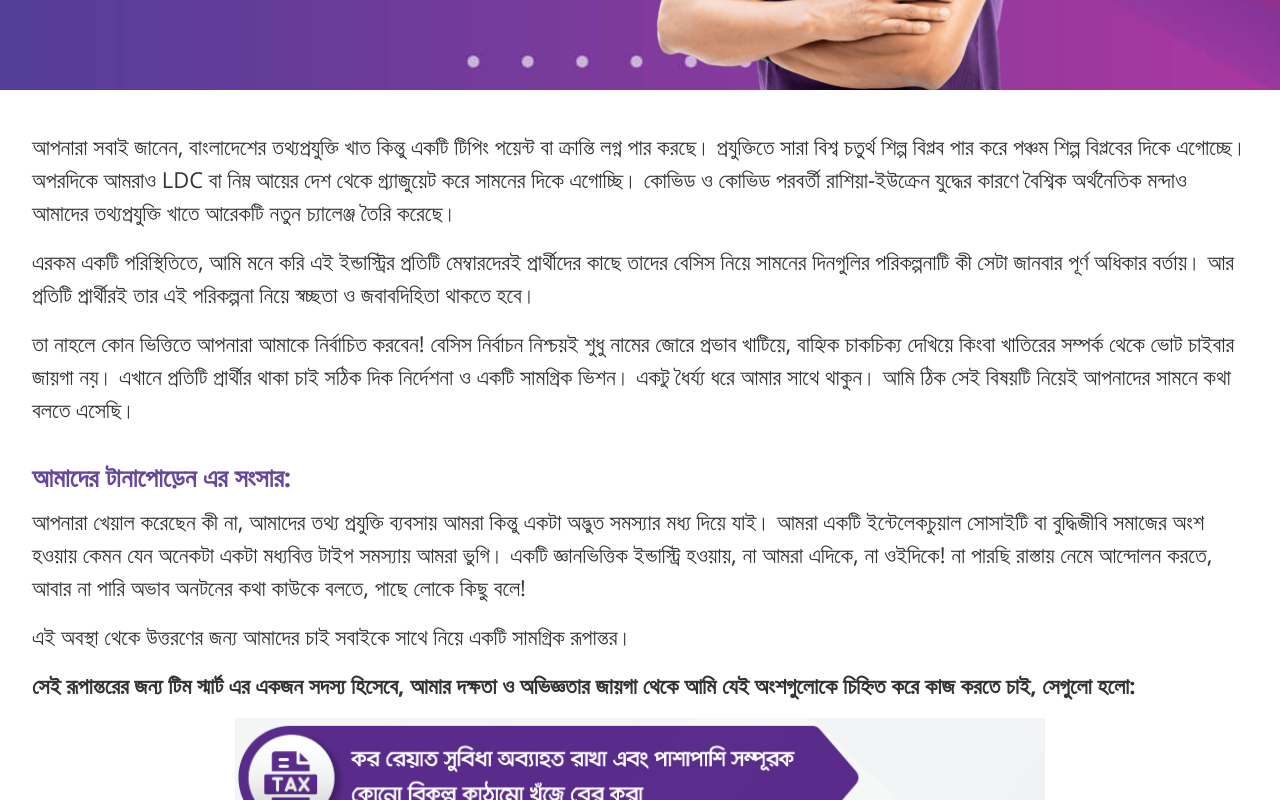
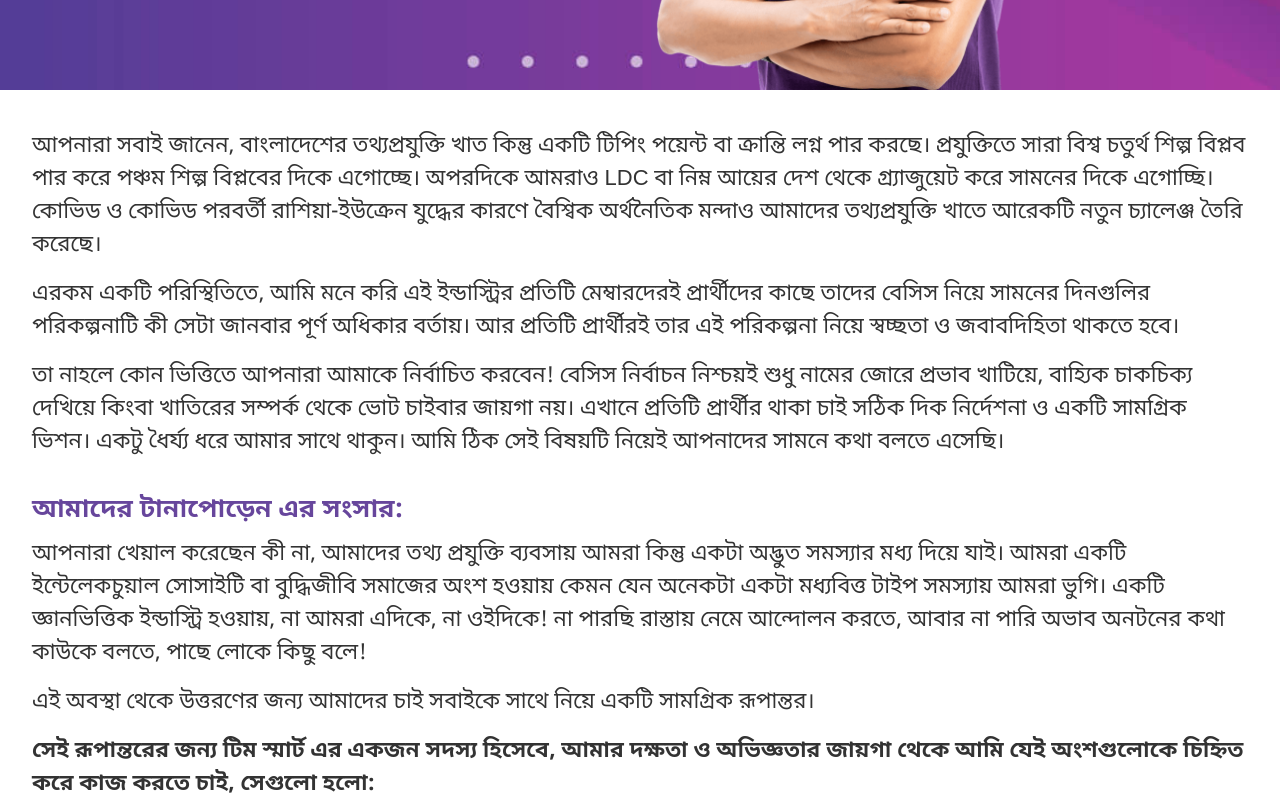
Before and after one commit to saadh393/risalat-portfolio, a React (Vite) app: page /basis in a window 1280 px wide. Shown: the part 520-1320 px from the top of the page. Built offline with nearby package versions, Linux system fonts and the light colour scheme; a web font is replaced by a local one.

Commit message:
🚀 Deploying...

```diff
--- a/index.html
+++ b/index.html
@@ -10,21 +10,20 @@
   <link rel="preconnect" href="https://fonts.gstatic.com" crossorigin />
   <link href="https://fonts.googleapis.com/css2?family=Open+Sans:wght@300;400;500;600;700;800&display=swap"
     rel="stylesheet" />
+  <link rel="stylesheet" id="google-fonts-1-css"
+    href="https://fonts.googleapis.com/css?family=Noto+Sans+Bengali:100,100italic,200,200italic,300,300italic,400,400italic,500,500italic,600,600italic,700,700italic,800,800italic,900,900italic%7CNoto+Sans:100,100italic,200,200italic,300,300italic,400,400italic,500,500italic,600,600italic,700,700italic,800,800italic,900,900italic%7CRoboto:100,100italic,200,200italic,300,300italic,400,400italic,500,500italic,600,600italic,700,700italic,800,800italic,900,900italic&amp;display=swap&amp;ver=6.5.2"
+    media="all">
 
   <meta property="og:title" content="Dr. Muhammad Risalat Siddique, Ballot 04 " />
   <meta property="og:og:description"
     content="Digital Transformation Learntrepreneur for Brands, Finance, Marketing, Social and Infrastructure Development Sectors" />
-  <meta property="og:image" content="/images/basis/meta-image-basis.png" />
+  <meta property="og:image" itemprop="image" content="/images/meta-image.png" />
   <meta property="og:image:type" content="image/jpeg" />
   <meta property="og:image:width" content="1920" />
   <meta property="og:image:height" content="1080" />
   <meta property="og:image:alt"
     content="Dr. Risalat Siddique - Digital Transformation Doctorate of Business Administration " />
 
-  <link rel="preconnect" href="https://fonts.gstatic.com/" crossorigin="">
-  <link rel="stylesheet" id="google-fonts-1-css"
-    href="https://fonts.googleapis.com/css?family=Noto+Sans+Bengali:100,100italic,200,200italic,300,300italic,400,400italic,500,500italic,600,600italic,700,700italic,800,800italic,900,900italic%7CNoto+Sans:100,100italic,200,200italic,300,300italic,400,400italic,500,500italic,600,600italic,700,700italic,800,800italic,900,900italic%7CRoboto:100,100italic,200,200italic,300,300italic,400,400italic,500,500italic,600,600italic,700,700italic,800,800italic,900,900italic&amp;display=swap&amp;ver=6.5.2"
-    media="all">
 
   <!-- Google tag (gtag.js) -->
   <script async src="https://www.googletagmanager.com/gtag/js?id=G-P228RLL62P"></script>
--- a/src/styles/basis.css
+++ b/src/styles/basis.css
@@ -3,7 +3,7 @@
 @tailwind utilities;
 
 * {
-  font-family: "Open Sans", sans-serif;
+  font-family: "Noto Sans Bengali", sans-serif;
   scroll-margin-top: 100px;
   scroll-behavior: smooth;
 }
@@ -30,11 +30,13 @@ iframe {
   color: #67469c;
 }
 .basis-content p {
+  font-family: "Noto Sans Bengali", Sans-serif;
   margin-bottom: 1rem;
   color: #333;
 }
 
 .basis-content h2 {
+  font-family: "Noto Sans Bengali", Sans-serif;
   margin-top: 2rem;
   margin-bottom: 0.5rem;
   font-size: 26px;
@@ -42,6 +44,7 @@ iframe {
 }
 
 .basis-content h3 {
+  font-family: "Noto Sans Bengali", Sans-serif;
   margin-top: 0.5rem;
   margin-bottom: 0.5rem;
   font-size: 22px;
```
Also changed, not shown: public/meta-image.png (added).
